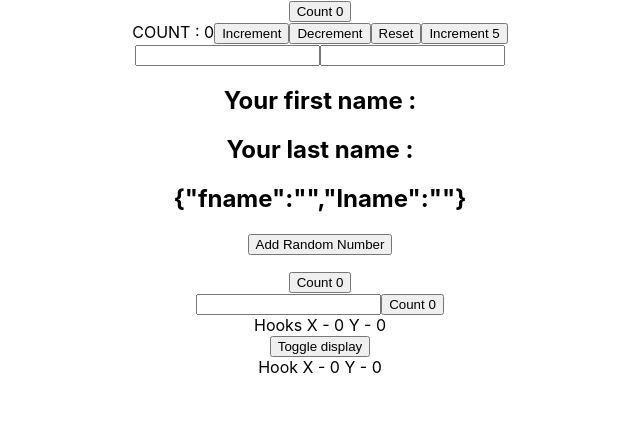
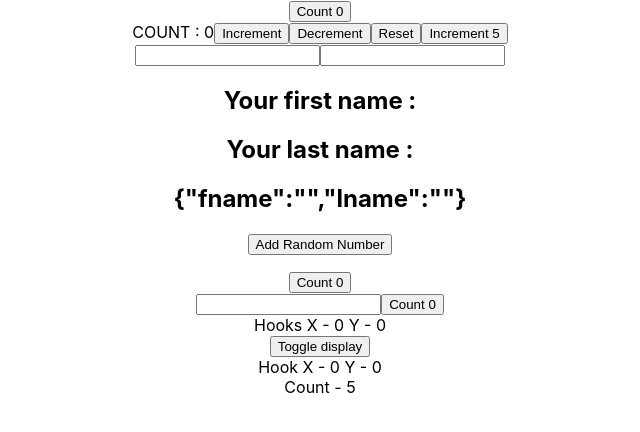
Before and after one commit to chandanabs13/REACT-CODE, a React (Create React App) app in the folder react-hooks/: page / in a window 1280 px wide. Shown: the top 432 px of the page, without its empty margins (320-960 px from the left). Built offline with nearby package versions, Linux system fonts and the light colour scheme.

Commit message:
use-effect-with-incorrect-deps

```diff
--- a/react-hooks/src/App.js
+++ b/react-hooks/src/App.js
@@ -10,6 +10,7 @@ import UseEffectConditionally from './component/UseEffectConditionally';
 import UseEffectOnlyOnce from './component/UseEffectOnlyOnce';
 import UseEffectToggle from './component/UseEffectToggle';
 // import UseEffectToggle from './component/UseEffectToggle';
+import UseEffectwithincorrectDeps from './component/UseEffectwithincorrectDeps';
 
 function App() {
   return (
@@ -22,6 +23,7 @@ function App() {
       <UseEffectConditionally />
       <UseEffectOnlyOnce />
       <UseEffectToggle />
+      <UseEffectwithincorrectDeps />
 
     </div>
   );
--- /dev/null
+++ b/react-hooks/src/component/UseEffectwithincorrectDeps.js
@@ -0,0 +1,24 @@
+import React,{useState,useEffect} from 'react'
+
+function UseEffectwithincorrectDeps() {
+    const [count, setcount] = useState(0)
+
+    const tick = () => {
+        setcount(prevcount => prevcount+1)
+    }
+
+    useEffect(()=> {
+         const interval = setInterval(tick,1000)
+
+         return () => {
+            clearInterval(interval)
+         }
+    },[count])
+  return (
+    <div>
+      Count - {count}
+    </div>
+  )
+}
+
+export default UseEffectwithincorrectDeps;
```
